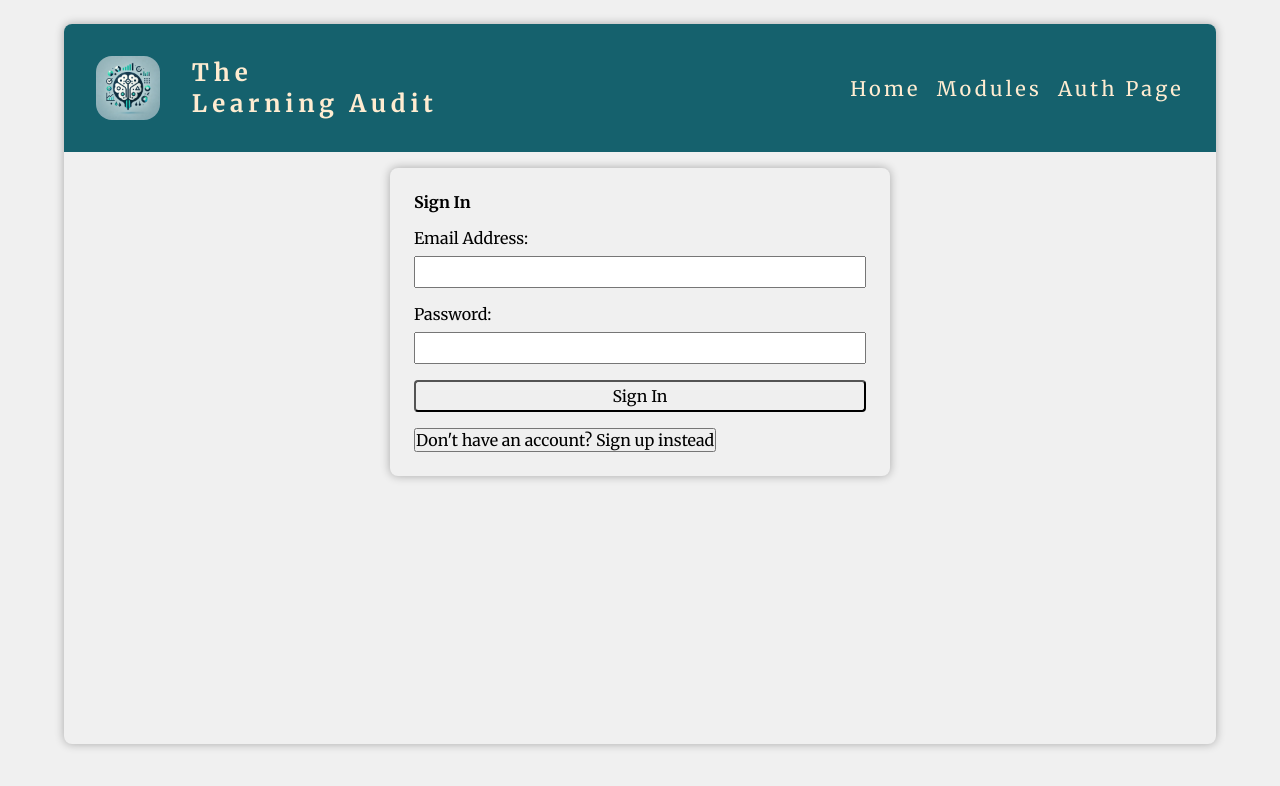
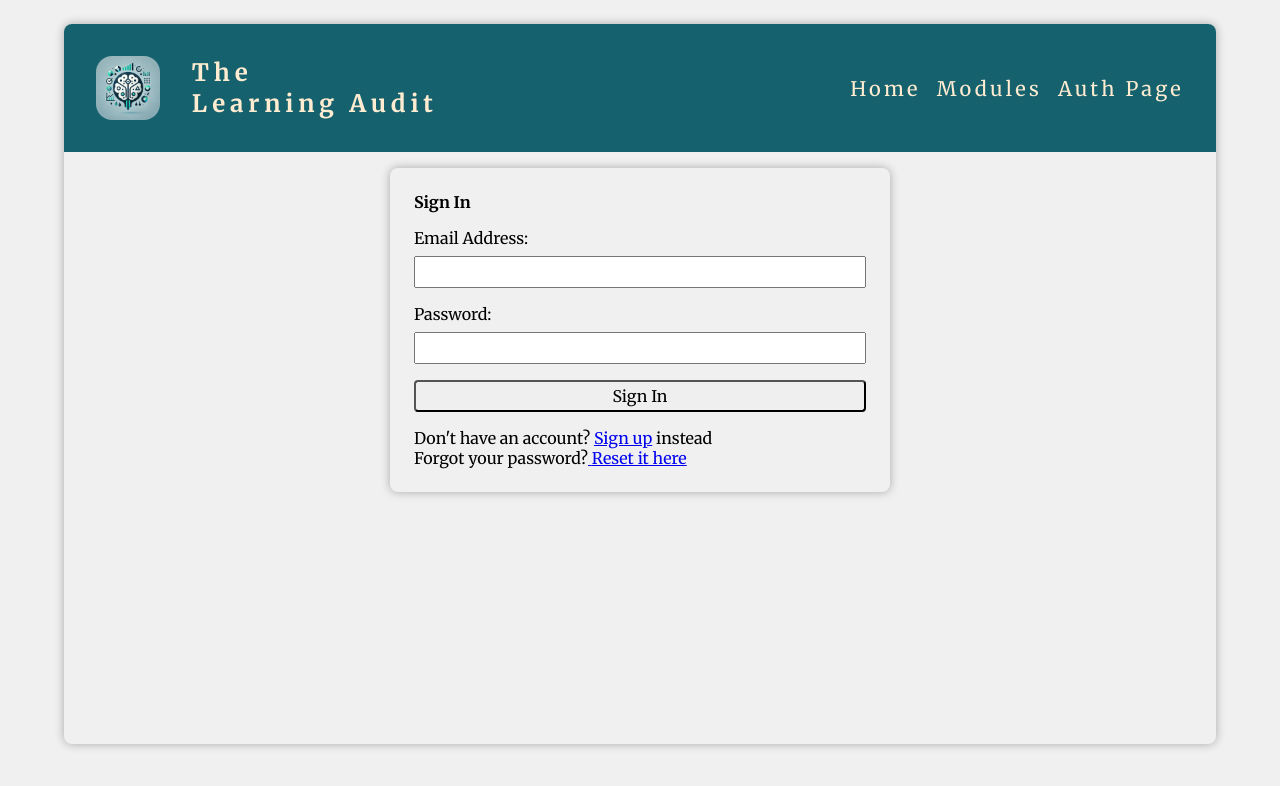
Before and after one commit to Tyriol/learning-audit, a Next.js app: page /routes/auth in a window 1280 px wide. Shown: the top 786 px of the page. Built offline with nearby package versions, Linux system fonts and the light colour scheme.

Commit message:
add reset password link to page

```diff
--- a/app/routes/auth/page.js
+++ b/app/routes/auth/page.js
@@ -98,7 +98,8 @@ export default function Auth() {
     setFormView(formView === "signin" ? "signup" : "signin");
   };
 
-  const pageTitle = formView === "signin" ? "Sign In" : "Sign Up";
+  const pageTitle =
+    formView === "signin" ? "Sign In" : formView === "resetPassword" ? "Reset Password" : "Sign Up";
   const submitButtonText = isPending ? "signing in" : formView === "signin" ? "Sign In" : "Sign Up";
 
   return (
@@ -119,22 +120,35 @@ export default function Auth() {
             <input id="username" name="username" type="text"></input>
           </div>
         ) : null}
+        {formView !== "resetPassword" ? (
           <div className={styles.input}>
             <label htmlFor="password" className={styles.formInput}>
               Password:
             </label>
             <input id="password" name="password" type="password"></input>
           </div>
+        ) : null}
         <button type="submit">{submitButtonText}</button>
       </form>
       {state !== null && state.response.type === "error" && (
         <p className={styles.error}>{state.response.message}</p>
       )}
-      <button onClick={toggleFormView}>
-        {formView === "signin"
-          ? "Don't have an account? Sign up instead"
-          : "Already have an account? Sign in instead"}
-      </button>
+      <p>
+        {formView === "signin" ? "Don't have an account? " : "Already have an account? "}
+        <a href="#" onClick={toggleFormView}>
+          {formView === "signin" ? "Sign up" : "Sign in"}
+        </a>{" "}
+        instead
+      </p>
+      {formView !== "resetPassword" ? (
+        <p>
+          Forgot your password?
+          <a href="#" onClick={() => setFormView("resetPassword")}>
+            {" "}
+            Reset it here
+          </a>
+        </p>
+      ) : null}
     </div>
   );
 }
```
Lines whose indentation alone changed are shown as unchanged.
